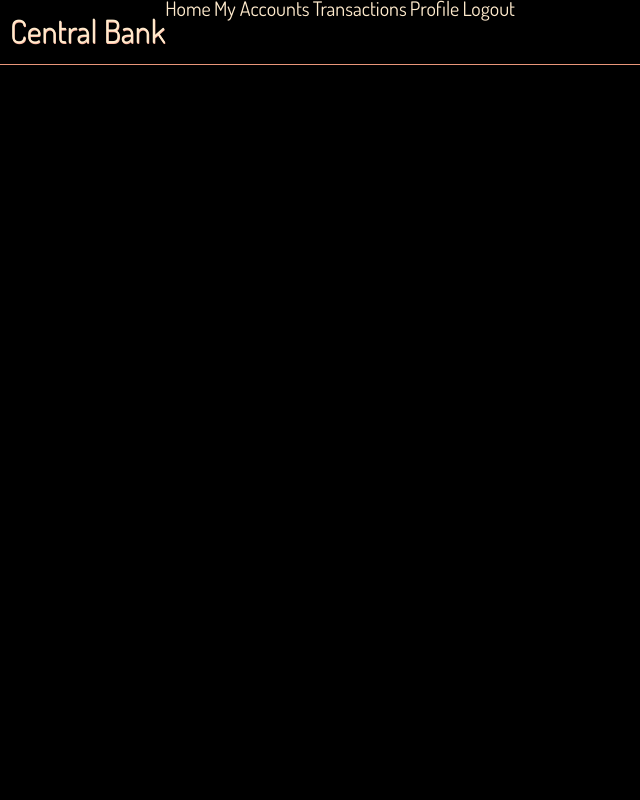
After one commit to MimiMicek/bank-final, a PHP site: page /header.php in a window 1280 px wide. The commit adds this page. Shown: the whole page, without its empty margins (0-640 px from the left). Run offline with PHP 8.4, Linux system fonts and the light colour scheme.

Commit message:
Index page and header

```diff
--- a/apis/api-login.php
+++ b/apis/api-login.php
@@ -39,7 +39,7 @@ try{
 session_start();
 $_SESSION['sUserId'] = $email;
 header("Location: ../index");
-sendResponse(1, __LINE__, "Successfully logged in!");
+/*sendResponse(1, __LINE__, "Successfully logged in!");*/
 
 
 //////////////////////////////////////////////////////////////////////////////////////////////////////////////////////
--- a/bottom.php
+++ b/bottom.php
@@ -21,5 +21,6 @@
     });
 
 </script>
+<script src="js/register.js"></script>
 </body>
 </html>
--- a/css/register.css
+++ b/css/register.css
@@ -22,7 +22,7 @@ html, body{
 
 #loginContainer * {
     color: blanchedalmond;
-    font-family: 'Jura', sans-serif;
+    font-family: 'Dosis', sans-serif;
     box-sizing: border-box;
     font-weight: normal;
     line-height: 1em;
@@ -135,13 +135,13 @@ html, body{
 }
 
 #loginText h1{
-    color: darksalmon;
-    font-size: 60px;
+    color: blanchedalmond;
+    font-size: 40px;
     font-weight: bold;
 }
 
 #loginText h2{
-    margin: 35px 0;
+    margin: 25px 0;
 }
 
 #loginText ul{
@@ -149,6 +149,9 @@ html, body{
 }
 
 #loginText li{
-    font-size: 20px;
-    list-style-type: disc;
+    font-size: 18px;
+    list-style-type: none;
+    padding: 5px 30px;
+    background: url("../images/trust.png") no-repeat 0 0;
+
 }
--- /dev/null
+++ b/css/style.css
@@ -0,0 +1,37 @@
+.topBar{
+    width: 100%;
+    height: 65px;
+    min-width: 1050px;
+    background-color: black;
+    border-bottom: 1.5px solid darksalmon;
+    margin: 0 0 10px 0;
+    display: inline-flex;
+}
+
+body{
+    line-height: 17px;
+    background-color: black;
+    font-family: 'Dosis', sans-serif;
+}
+
+.logo a{
+    margin-left: 10px;
+    font-size: 200%;
+    position: relative;
+    color: blanchedalmond;
+    top: 22px;
+    text-shadow: #ffbaa4 0.5px 0.5px 0.5px;
+    text-decoration: none;
+
+}
+
+a:hover{
+    text-decoration: none;
+    color: #ffbaa4;
+}
+
+nav a{
+    position: relative;
+    color: blanchedalmond;
+    font-size: 20px;
+}
--- /dev/null
+++ b/header.php
@@ -0,0 +1,15 @@
+<?php require_once 'top.php';?>
+
+<div class="topBar">
+    <div class="logo">
+        <a href="index.php">Central Bank</a>
+    </div>
+
+    <nav>
+        <a href="index.php">Home</a>
+        <a href="#">My Accounts</a>
+        <a href="#">Transactions</a>
+        <a href="#">Profile</a>
+        <a href="#">Logout</a>
+    </nav>
+</div>
--- a/top.php
+++ b/top.php
@@ -13,5 +13,6 @@
     <link rel="stylesheet" href="https://stackpath.bootstrapcdn.com/bootstrap/4.3.1/css/bootstrap.min.css"
           integrity="sha384-ggOyR0iXCbMQv3Xipma34MD+dH/1fQ784/j6cY/iJTQUOhcWr7x9JvoRxT2MZw1T" crossorigin="anonymous">
     <link rel="stylesheet" type="text/css" href="css/register.css">
-    <link href="https://fonts.googleapis.com/css?family=Jura:500" rel="stylesheet">
+    <link rel="stylesheet" type="text/css" href="css/style.css">
+    <link href="https://fonts.googleapis.com/css?family=Dosis&display=swap" rel="stylesheet">
 <body>
```
Also changed, not shown: index.php (+8 -3 lines), register.php (+9 -7 lines), images/trust.png (added), js/login.js (added), js/register.js (added).
